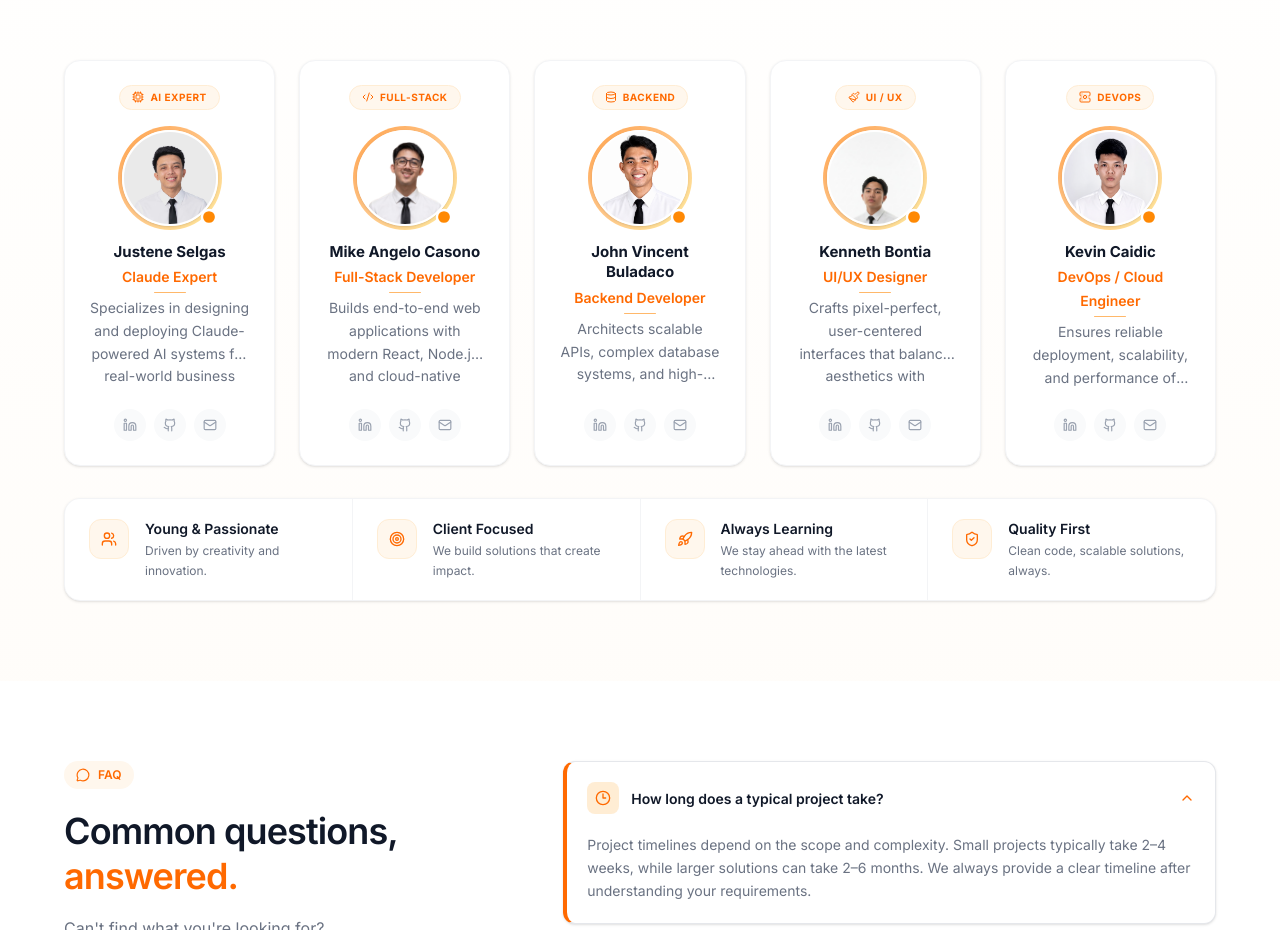
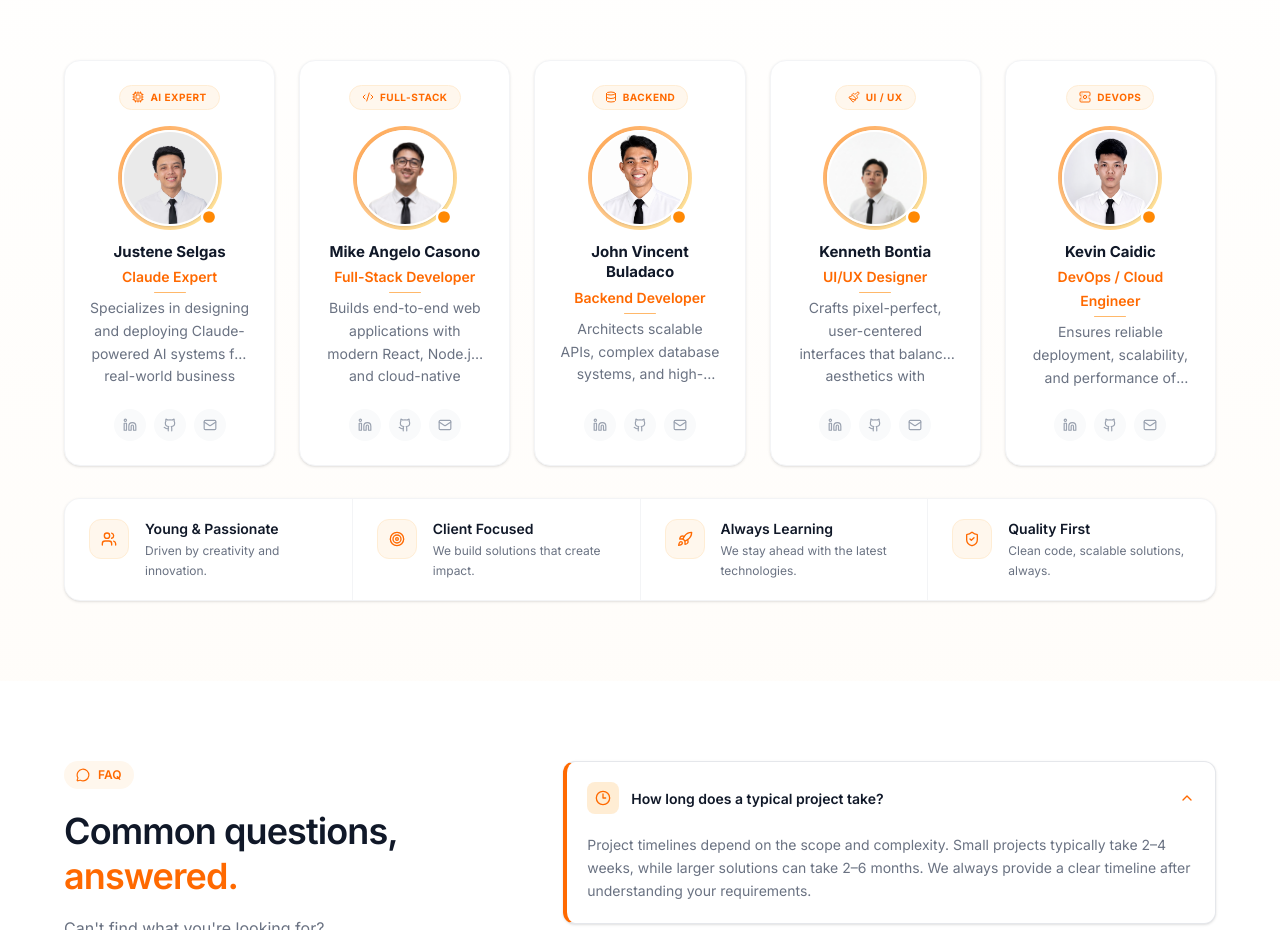
Before and after one commit to mikeangelocasono/DevAgency, a React (Vite) app: page / in a window 1280 px wide. Shown: the part 6041-6971 px from the top of the page. Built offline with nearby package versions, Linux system fonts and the light colour scheme.

Commit message:
Center Kenneth Bontia profile picture crop for better alignment

```diff
--- a/src/sections/Team.tsx
+++ b/src/sections/Team.tsx
@@ -46,7 +46,7 @@ const team = [
     BadgeIcon: Paintbrush,
     bio: "Crafts pixel-perfect, user-centered interfaces that balance aesthetics with conversion.",
     image: imgKenneth,
-    objectPosition: "object-top",
+    objectPosition: "object-center",
     portfolio: "https://personal-portfolio-production-cfc8.up.railway.app/",
   },
   {
```
